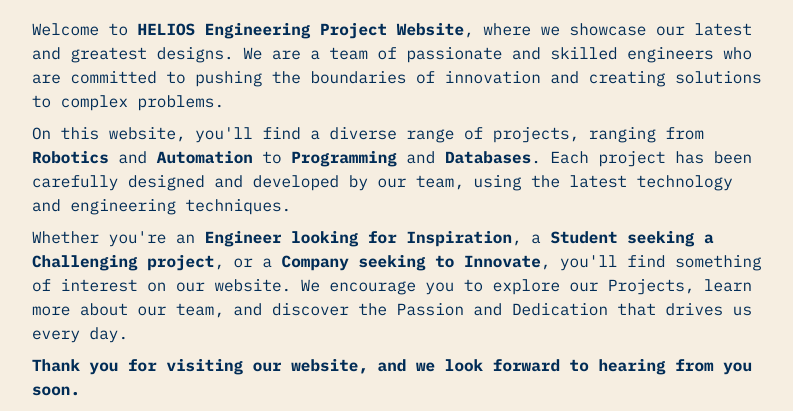
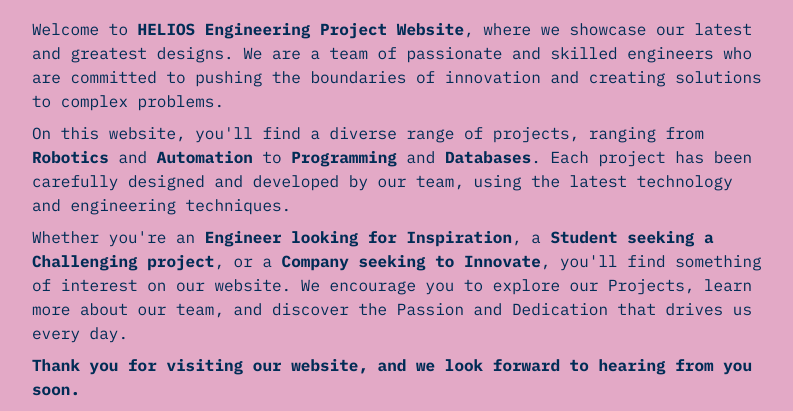
Before and after one commit to Auriel3003/helios, an Astro site: page / in a window 1280 px wide. Shown: the part 240-651 px from the top of the page, without its empty margins (240-1033 px from the left). Built offline with nearby package versions, Linux system fonts and the light colour scheme; Astro itself is replaced by a stand-in of ours; some packages are replaced by stand-ins of ours.

Commit message:
Update base.css

```diff
--- a/src/styles/base.css
+++ b/src/styles/base.css
@@ -5,9 +5,9 @@
 @layer base {
   :root,
 html[data-theme="light"] {
-  --color-fill: 246, 238, 225;
+  --color-fill: 227, 169, 198;
   --color-text-base: 1, 44, 86;
-  --color-accent: 211, 0, 106;
+  --color-accent: 225, 74, 57;
   --color-card: 217, 209, 195;
   --color-card-muted: 239, 216, 176;
   --color-border: 220, 152, 145;
```
